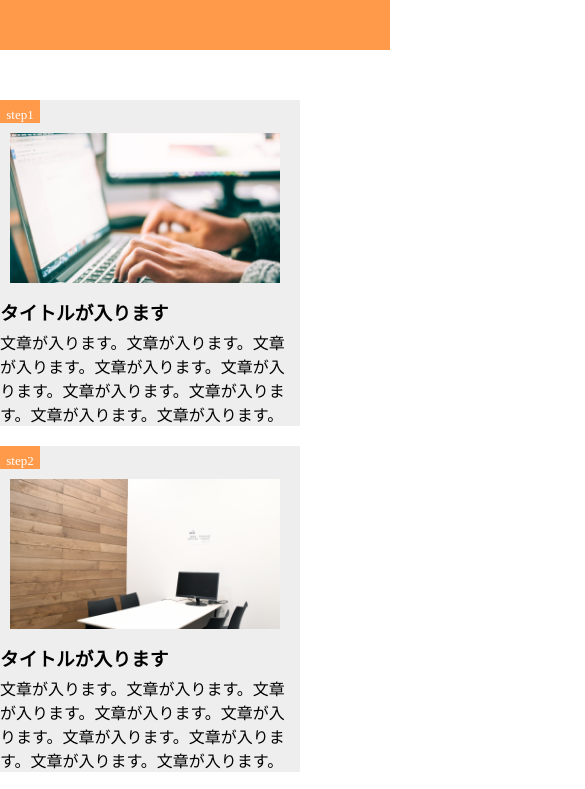
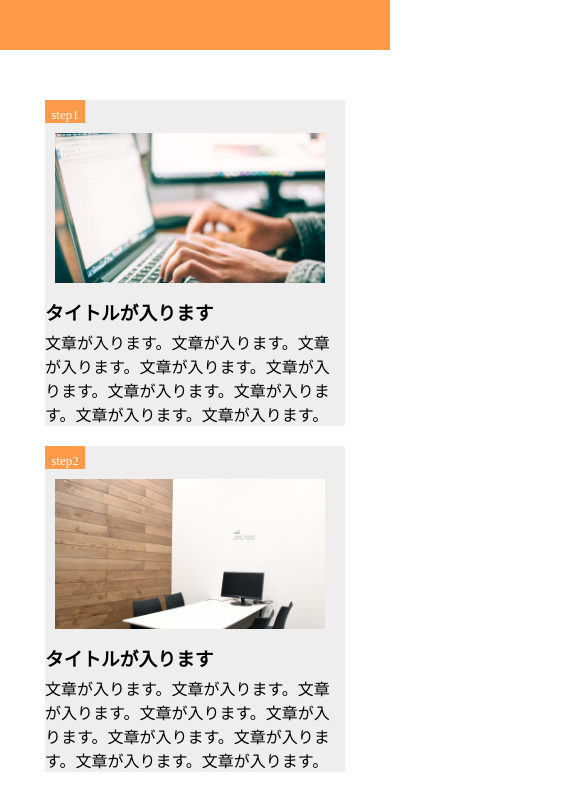
Before and after one commit to ochiryosuke/kadai1, a plain HTML site: page index.html in a window 390 px wide. Shown: the top 789 px of the page, 585 px wide, since content can reach past the window. Drawn offline with Linux system fonts and the light colour scheme.

Commit message:
[Fixed] 中央揃えとレスポンシブデザインの修正

```diff
--- a/style.css
+++ b/style.css
@@ -75,16 +75,16 @@ footer{
   }
 
   main{
-    width: 960px;
+    width: 90%;
     display: flex;
     flex-flow: column;
     border-spacing: 30px;/*display tableの余白*/
-    margin: 0 auto;
   }
 
   .contents-box{
     width: 300px;
     background-color: #EEEEEE;
+    margin: 0 auto 20px;
   }
 
   .stepnum-box{
```
